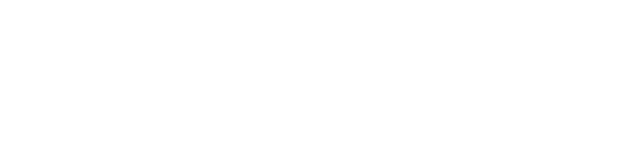
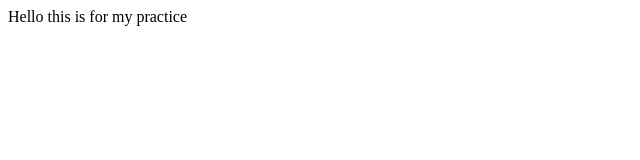
Before and after one commit to rifat448/Lecture1, a plain HTML site: page index.html in a window 1280 px wide. Shown: the whole page, without its empty margins (0-640 px from the left). Drawn offline with Linux system fonts and the light colour scheme.

Commit message:
changing form my vscode

```diff
--- a/index.html
+++ b/index.html
@@ -6,6 +6,6 @@
     <title>Document</title>
 </head>
 <body>
-
+    Hello this is for my practice
 </body>
 </html>
```
